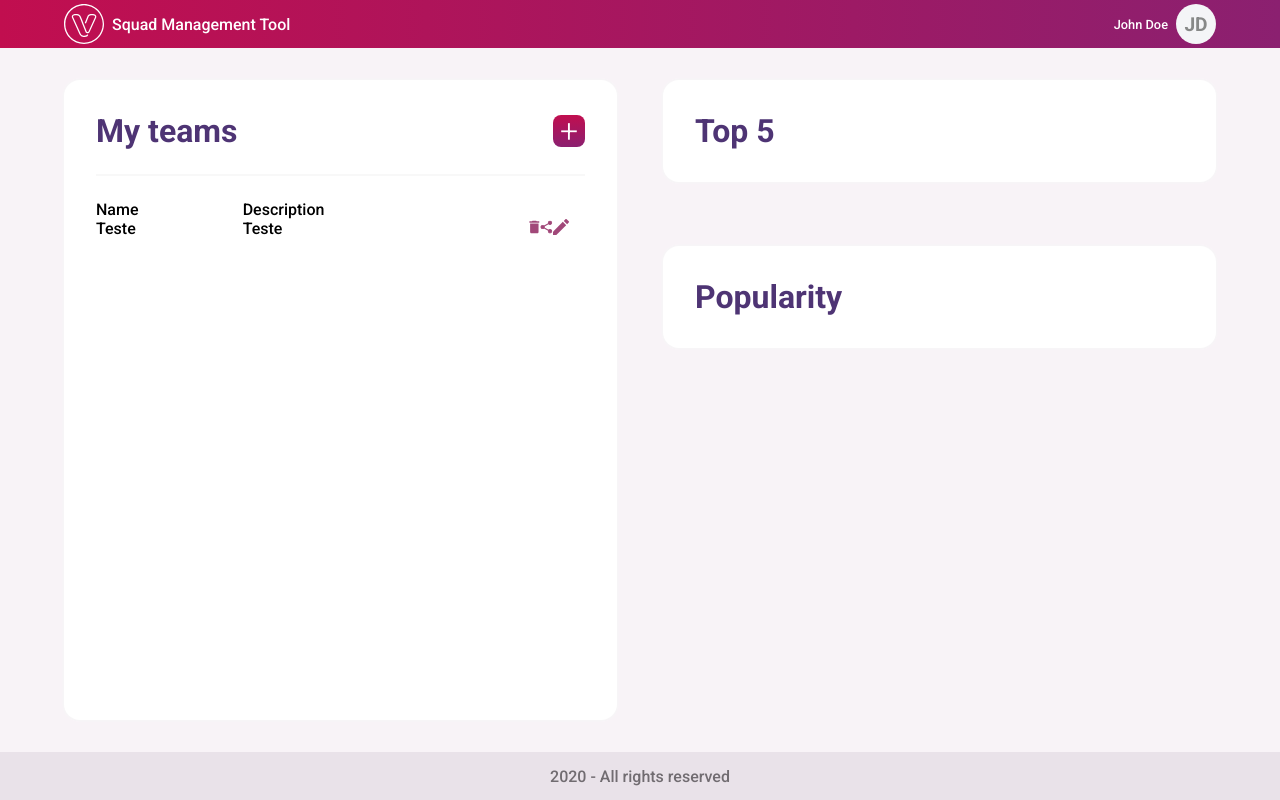
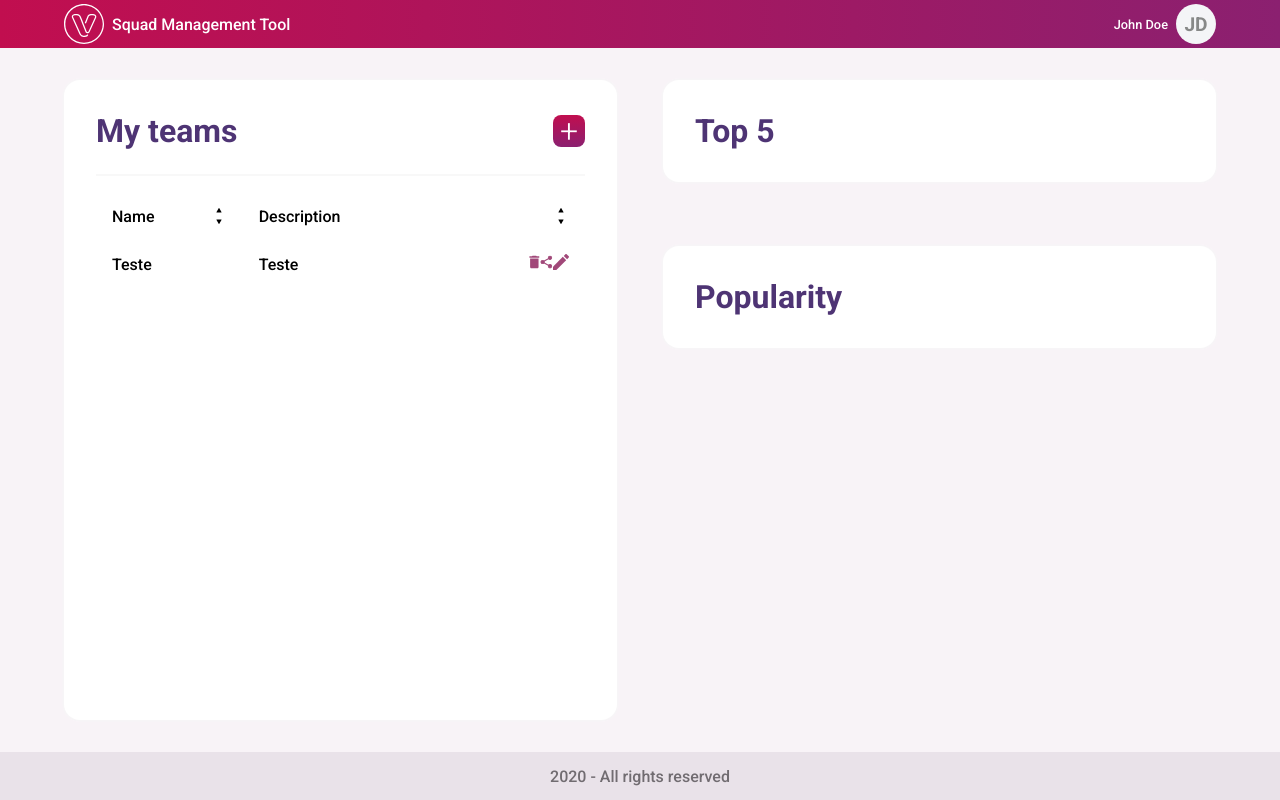
Before and after one commit to ErnanyGoncalves/venturus-football, a React (Create React App) app: page / in a window 1280 px wide. Built offline with nearby package versions, Linux system fonts and the light colour scheme.

Commit message:
Exclusão, ordenação e estilização da tabela de times

```diff
--- a/src/MyTeams.js
+++ b/src/MyTeams.js
@@ -5,14 +5,34 @@ import { TeamContext } from './TeamContext';
 import { ReactComponent as Pencil } from "./Icons/edit.svg"
 import { ReactComponent as Trash } from "./Icons/delete.svg"
 import { ReactComponent as Share } from "./Icons/share.svg"
+import { ReactComponent as UpDown } from "./Icons/up-down.svg"
 
 const MyTeams = () => {
     const { team, setTeam } = React.useContext(TeamContext);
     const deleteTeam = (id) => {
         const confirmation = window.confirm(`Are you sure you want to delete ${team[id].name} team?`);
         if (confirmation) {
-            setTeam(team.splice(id, 1));
+            team.splice(id, 1);
+            setTeam([...team]);
         }
+    }
+
+    const sortByName = () => {
+        const sortedTeams = [...team].sort((a, b) => {
+            if (a.name < b.name) return -1;
+            if (a.name > b.name) return 1;
+            return 0;
+        });
+        setTeam(sortedTeams);
+    }
+
+    const sortByDesc = () => {
+        const sortedTeams = [...team].sort((a, b) => {
+            if (a.description < b.description) return -1;
+            if (a.description > b.description) return 1;
+            return 0;
+        });
+        setTeam(sortedTeams);
     }
 
     return (
@@ -27,27 +47,36 @@ const MyTeams = () => {
 
             {team.length === 0 ?
                 (<div className={styles.noTeams}>
-                    <p>You have no teams. Would you like to create your first one?</p>
+                    <p>You have no teams. Would you like to create the first one?</p>
                 </div>)
                 :
                 (<div className={styles.table}>
                     <div className={styles.tableHeader}>
-                        <p className={styles.teamNameHeader}>Name</p>
-                        <p className={styles.descHeader}>Description</p>
+                        <div className={styles.column1} onClick={sortByName}>
+                            <p className={styles.teamNameHeader}>Name</p>
+                            <UpDown className={styles.iconH} />
+                        </div>
+                        <div className={styles.column2} onClick={sortByDesc}>
+                            <p className={styles.descHeader}>Description</p>
+                            <UpDown className={styles.iconH} />
+                        </div>
                     </div>
+
 
                     {team.map((team, id) => (
                         <div className={styles.tableBody} key={id}>
                             <p className={styles.teamName}>{team.name}</p>
                             <p className={styles.desc}>{team.description}</p>
                             <div className={styles.controllers}>
-                                <Trash onClick={() => deleteTeam(id)} className={styles.icon} />
+                                <Trash onClick={() => deleteTeam(id, team)} className={styles.icon} />
                                 <Share className={styles.icon} />
                                 <Link to={`/edit/${id}`}>
                                     <Pencil className={styles.icon} />
                                 </Link>
                             </div>
+
                         </div>
+
                     ))}
                 </div>)
             }
--- a/src/MyTeams.module.css
+++ b/src/MyTeams.module.css
@@ -54,6 +54,14 @@
     cursor: pointer;
 }
 
+.iconH{
+    width: 1rem;
+    height: 1rem;
+    fill: black;
+    cursor: pointer;
+}
+
+
 
 .table{
     margin-top: 1.5rem;
@@ -64,28 +72,58 @@
     display: flex;
 }
 
-.teamNameHeader{
+.column1{
     width: 30%;
+    display: flex;
+    justify-content: space-between;
+    align-items: center;
+    height: 2rem;
+    padding: 0 1rem;
+    cursor: pointer;
 }
 
-.descHeader{
+.column2{
     width: 70%;
+    display: flex;
+    justify-content: space-between;
+    align-items: center;
+    height: 2rem;
+    padding: 0 1rem;
+    cursor: pointer;
 }
 
 .tableBody{
+    margin-top: 1rem;
     display: flex;
+    height: 2rem;
+    align-items: center;
 }
+
+.tableBody:hover{
+    color: #a14879;
+    background-color: #f8eef7;
+    border-radius: 0.5rem;
+}
+
 
 .teamName{
     width: 30%;
     display: flex;
     justify-content: space-between;
+    padding: 0 1rem;
+    text-overflow: ellipsis;
+    white-space: nowrap;
+    overflow: hidden;
 }
 
 .desc{
     width: 55%;
     display: flex;
     justify-content: space-between;
+    padding: 0 1rem;
+    text-overflow: ellipsis;
+    white-space: nowrap;
+    overflow: hidden;
 }
 
 .controllers{
@@ -94,6 +132,8 @@
     justify-content: space-between;
     padding: 0 1rem;
 }
+
+
 
 @media (max-width:40rem){
     .myTeamsPanel{
--- a/src/TeamContext.js
+++ b/src/TeamContext.js
@@ -3,7 +3,6 @@ import React from 'react';
 export const TeamContext = React.createContext();
 
 export const TeamStorage = ({ children }) => {
-    //const [team, setTeam] = React.useState([]);
     const [team, setTeam] = React.useState([{ name: "Teste", description: "Teste", website: "Teste", teamType: "fantasy", tags: ["teste1", "teste2"] }]);
 
     return (
```
Also changed, not shown: src/Icons/up-down.svg (added).
